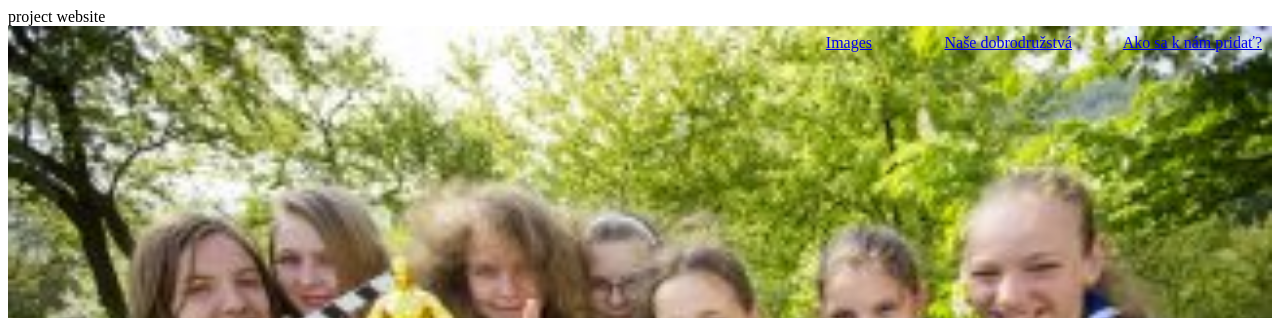
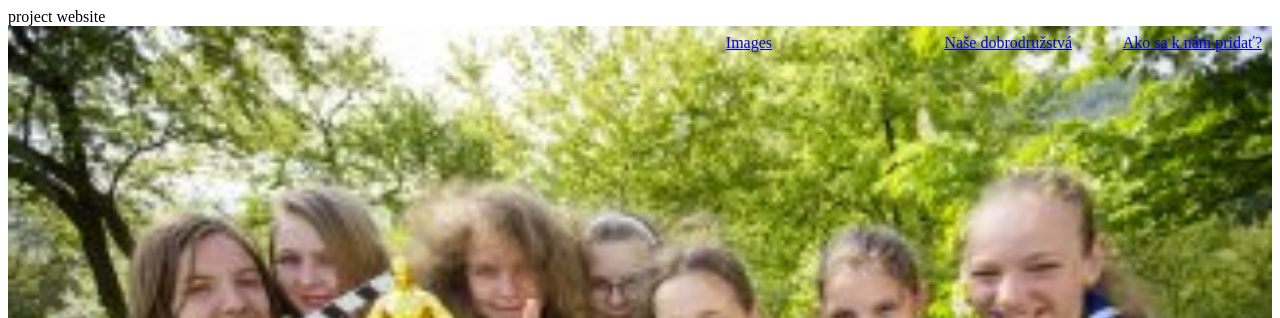
Before and after one commit to druzinazebry/druzinazebry.github.io, a plain HTML site: page index.html in a window 1280 px wide. Shown: the top 318 px of the page. Drawn offline with Linux system fonts and the light colour scheme.

Commit message:
Update index.html

```diff
--- a/index.html
+++ b/index.html
@@ -23,7 +23,7 @@ project website
  .top-right3 {
   position: absolute;
   top: 8px;
-  right: 400px;
+  right: 500px;
  }
 .centered {
   position: absolute;
```
